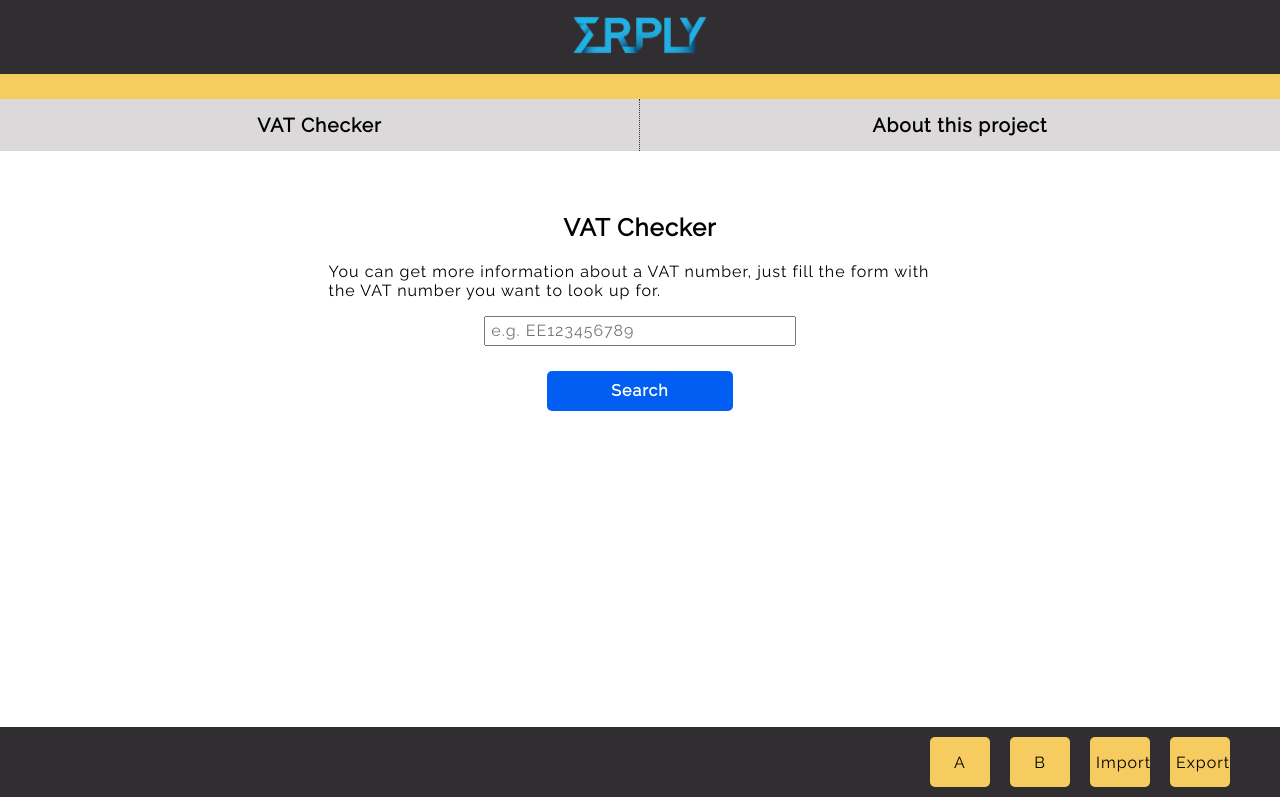
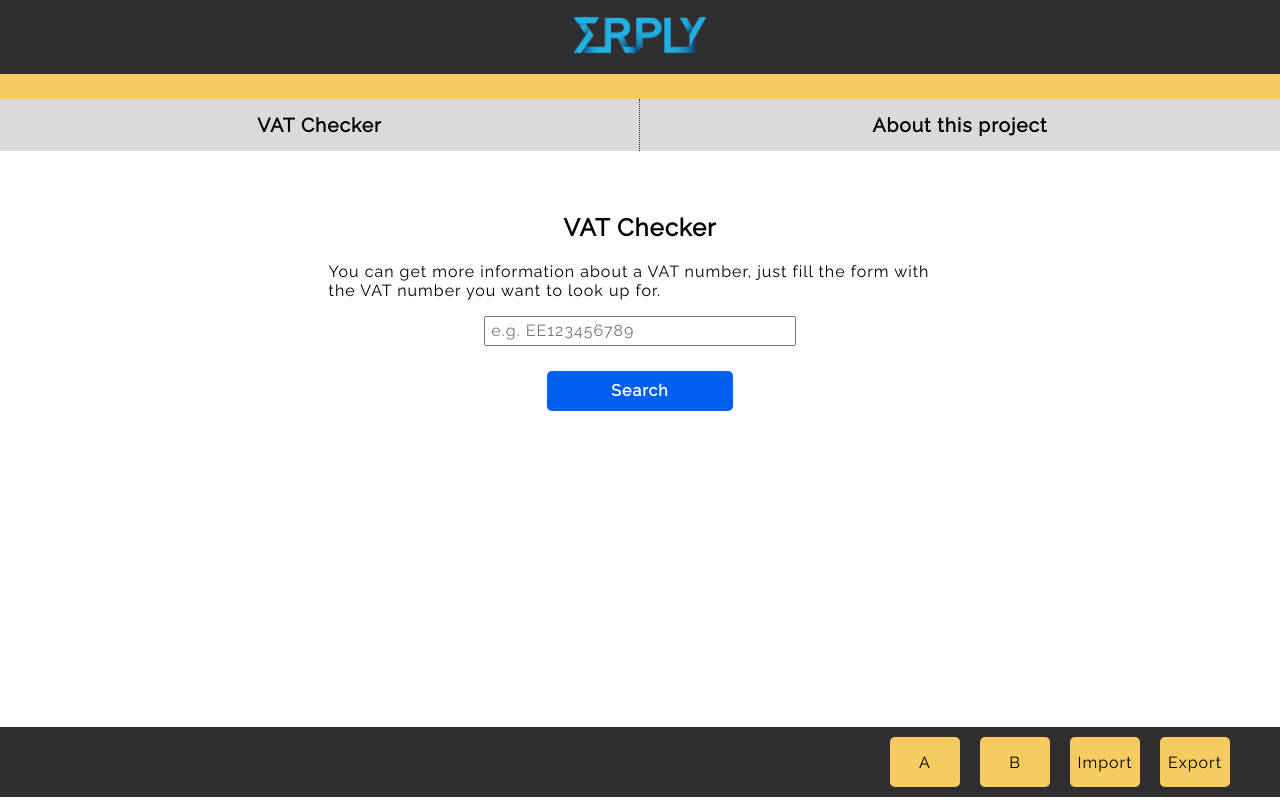
Before and after one commit to rrorrolfo/vat_checker, a React (Create React App) app: page / in a window 1280 px wide. Built offline with nearby package versions, Linux system fonts and the light colour scheme.

Commit message:
Adjusted width  of footer buttons

```diff
--- a/src/App.css
+++ b/src/App.css
@@ -63,7 +63,7 @@ button {
   margin: 10px;
   border-radius: 5px;
   font-size: 1rem;
-  width: 60px;
+  width: 70px;
 }
 
 /********* Header ********/
```
